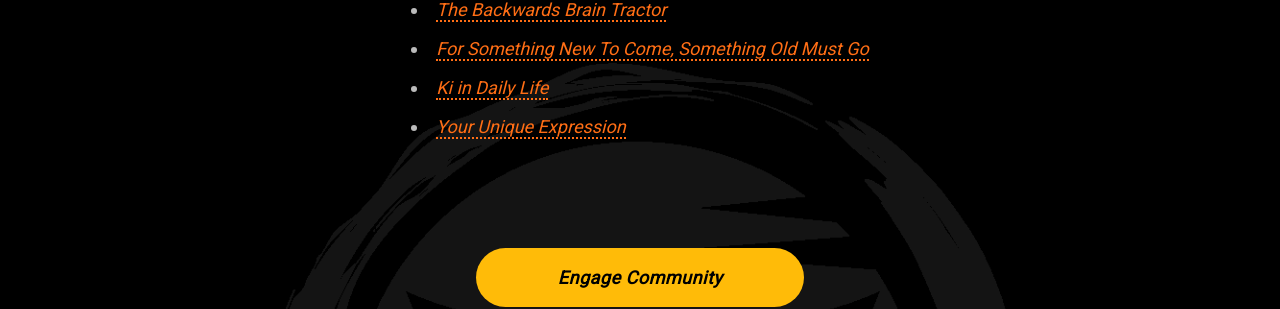
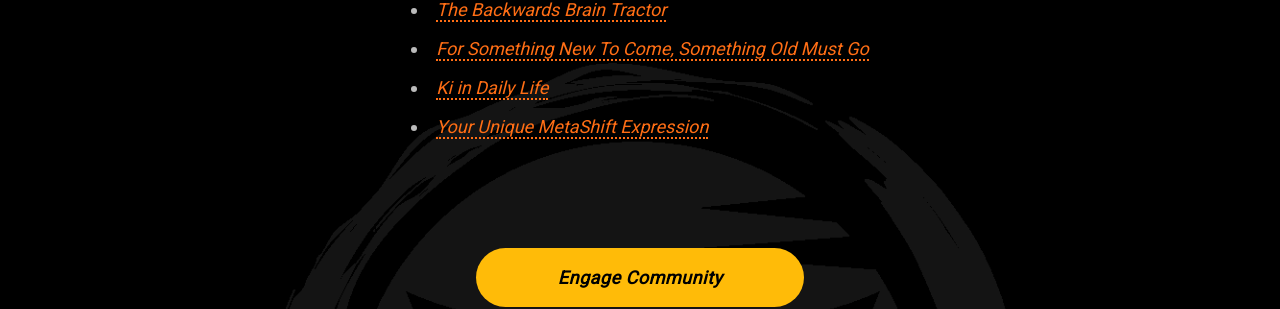
Before and after one commit to mindset-dojo/mindset-dojo.github.io, a Jekyll site: the page built from program.md, in a window 1280 px wide and 900 px high, scrolled down 5686 px. Shown: the part 264-573 px from the top of the window. Built offline with Jekyll 4.4.1, drawn with Linux system fonts in a browser that asks for light colours; some web fonts are replaced.

Commit message:
feat: Your Unique MetaShift Expression
As a Mindset Dojo Practiioner
I need to Express My Unique MetaShift conceptually and practically
So that I embody, flow and inspire Plus Ki when it Matters Most

```diff
--- a/_data/program.yaml
+++ b/_data/program.yaml
@@ -146,6 +146,6 @@
         url: https://www.youtube.com/watch?v=_to_w-R0JjQ
       - label: Ki in Daily Life
         url: https://www.amazon.com/Ki-Daily-Life-Koichi-Tohei/dp/4889960716
-      - label: Your Unique Expression
+      - label: Your Unique MetaShift Expression
         url: https://en.wikipedia.org/wiki/Self-reflection
 ...
```
